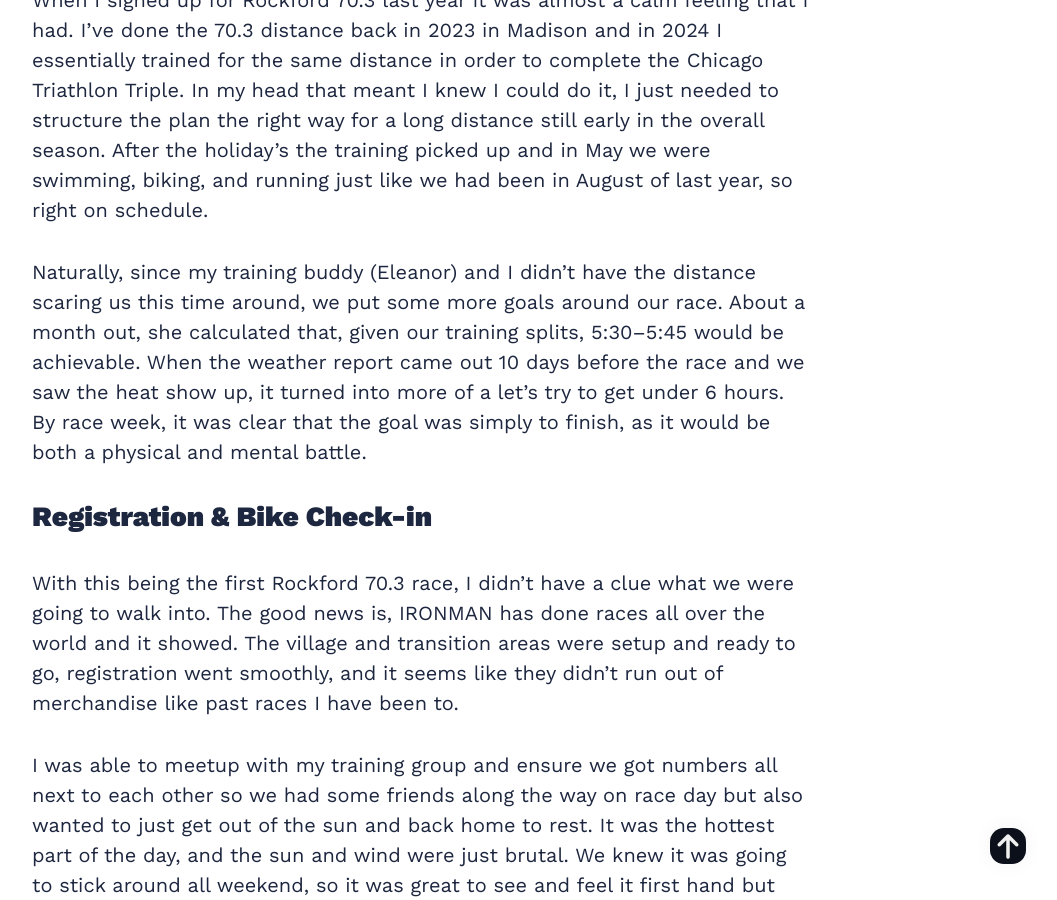
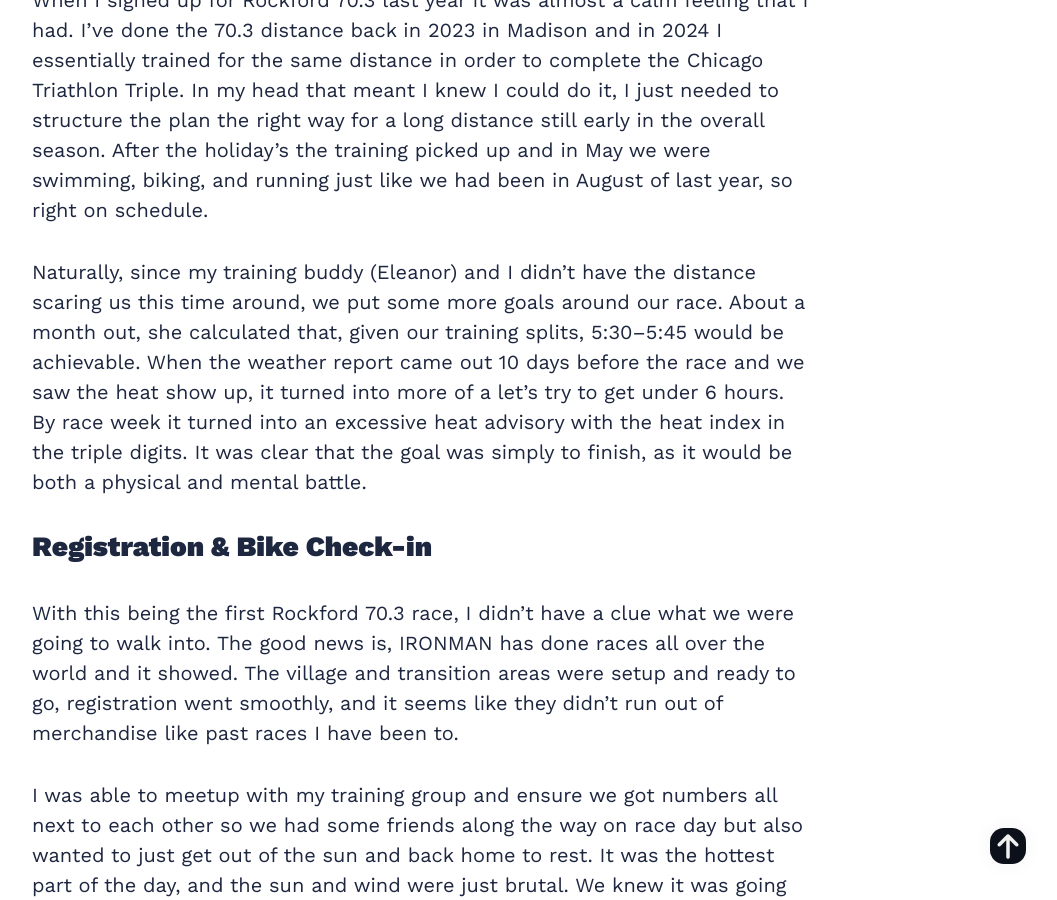
Before and after one commit to tomarra/tomarra.github.io, a Jekyll site: the page built from _posts/2025-06-29-2025-Rockford-70.3-Race-Report.md, in a window 1280 px wide and 900 px high, scrolled down 1229 px. Shown: the whole window, without its empty margins (218-1275 px from the left). Built offline with Jekyll 4.4.1, drawn with Linux system fonts in a browser that asks for light colours; nearby versions of some CDN libraries.

Commit message:
last insert

```diff
--- a/_posts/2025-06-29-2025-Rockford-70.3-Race-Report.md
+++ b/_posts/2025-06-29-2025-Rockford-70.3-Race-Report.md
@@ -11,7 +11,7 @@
 
 When I signed up for Rockford 70.3 last year it was almost a calm feeling that I had. I’ve done the 70.3 distance back in 2023 in Madison and in 2024 I essentially trained for the same distance in order to complete the Chicago Triathlon Triple. In my head that meant I knew I could do it, I just needed to structure the plan the right way for a long distance still early in the overall season. After the holiday’s the training picked up and in May we were swimming, biking, and running just like we had been in August of last year, so right on schedule.
 
-Naturally, since my training buddy (Eleanor) and I didn’t have the distance scaring us this time around, we put some more goals around our race. About a month out, she calculated that, given our training splits, 5:30–5:45 would be achievable. When the weather report came out 10 days before the race and we saw the heat show up, it turned into more of a let’s try to get under 6 hours. By race week, it was clear that the goal was simply to finish, as it would be both a physical and mental battle.
+Naturally, since my training buddy (Eleanor) and I didn’t have the distance scaring us this time around, we put some more goals around our race. About a month out, she calculated that, given our training splits, 5:30–5:45 would be achievable. When the weather report came out 10 days before the race and we saw the heat show up, it turned into more of a let’s try to get under 6 hours. By race week it turned into an excessive heat advisory with the heat index in the triple digits. It was clear that the goal was simply to finish, as it would be both a physical and mental battle.
 
 ## Registration & Bike Check-in
 
```
